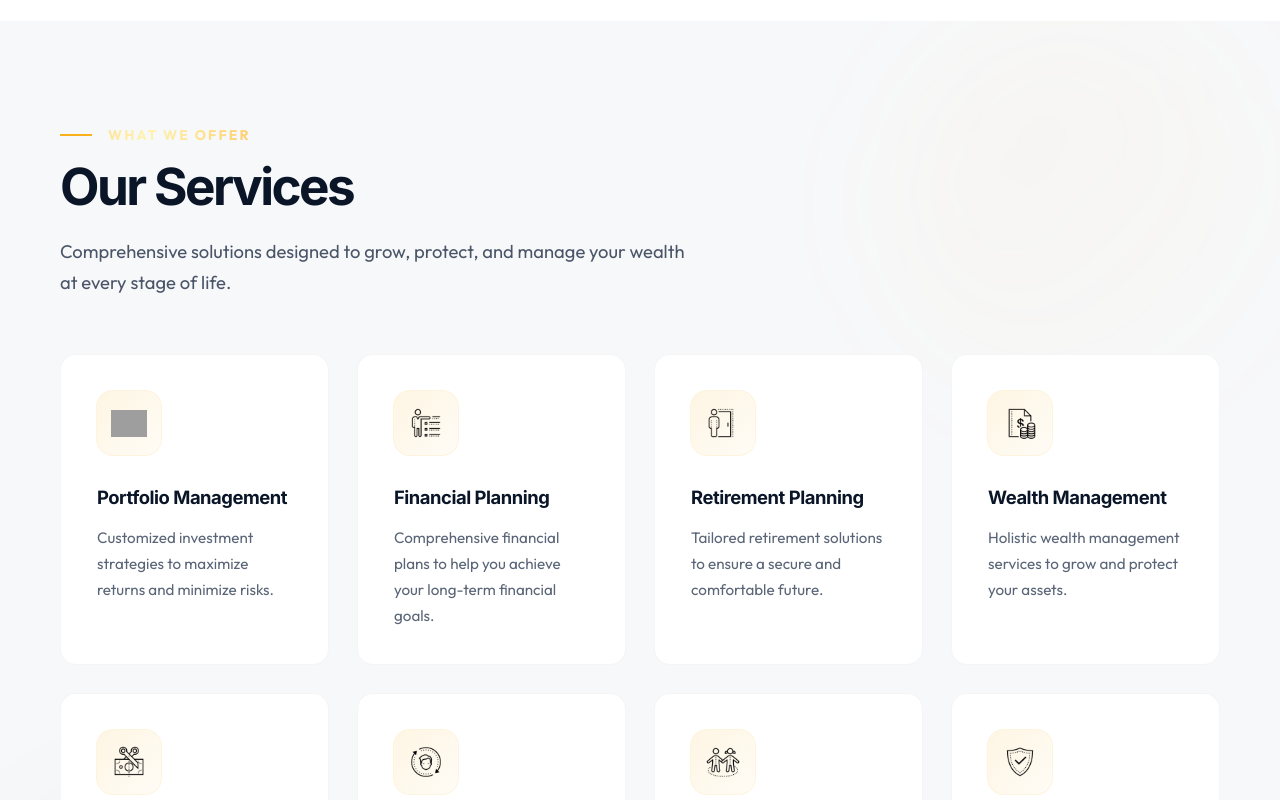
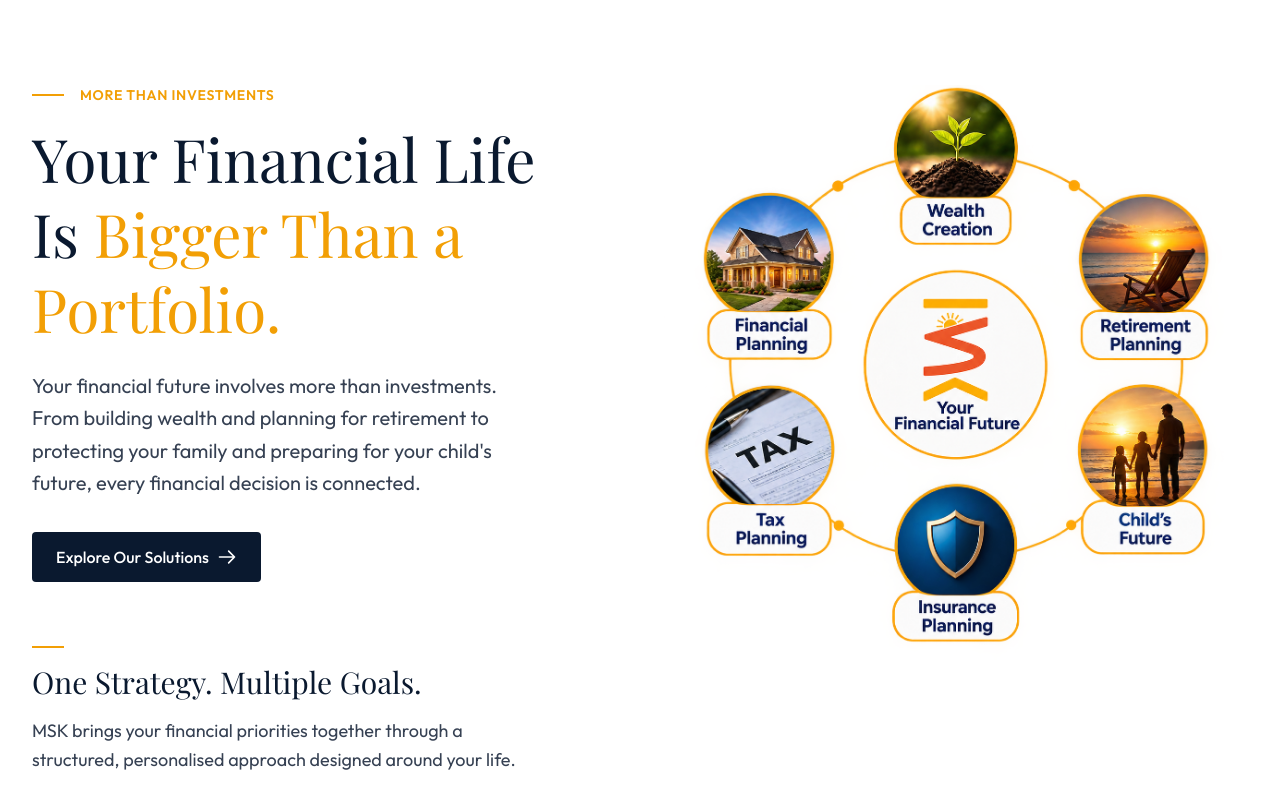
Before and after one commit to i-am-nazmul/msk-web, a Next.js app: page / in a window 1280 px wide. Shown: the part 960-1760 px from the top of the page. Built offline with nearby package versions, Linux system fonts and the light colour scheme; grey boxes are pictures that could not be loaded; a web font is replaced by a local one.

Commit message:
Update homepage to include Hero2 section and clean up other sections

```diff
--- a/app/page.tsx
+++ b/app/page.tsx
@@ -1,11 +1,6 @@
 import Navbar from '@/components/Navbar';
 import Hero from '@/components/Hero';
-import Services from '@/components/Services';
-import About from '@/components/About';
-import BusinessPrinciples from '@/components/BusinessPrinciples';
-import PhilosophyCarousel from '@/components/PhilosophyCarousel';
-import DigitalServices from '@/components/DigitalServices';
-import GetStarted from '@/components/GetStarted';
+import Hero2 from '@/components/Hero2';
 import Footer from '@/components/Footer';
 
 export default function Home() {
@@ -14,12 +9,7 @@ export default function Home() {
       <Navbar />
       <main>
         <Hero />
-        <Services />
-        <About />
-        <BusinessPrinciples />
-        <PhilosophyCarousel />
-        <DigitalServices />
-        <GetStarted />
+        <Hero2 />
       </main>
       <Footer />
     </>
--- /dev/null
+++ b/components/Hero2.tsx
@@ -0,0 +1,58 @@
+import Image from 'next/image';
+import Link from 'next/link';
+
+const Hero2 = () => {
+  return (
+    <section
+      className="w-full relative min-h-[800px] flex items-center bg-white overflow-hidden py-16"
+    >
+      <div className="max-w-7xl mx-auto px-4 sm:px-6 lg:px-8 w-full relative z-10 grid grid-cols-1 lg:grid-cols-2 gap-12 items-center">
+
+        {/* Left Content */}
+        <div className="flex flex-col space-y-8">
+          <div>
+            <div className="flex items-center space-x-4 mb-4">
+              <div className="w-8 h-[2px] bg-[#F29F05]"></div>
+              <span className="text-[#F29F05] font-semibold tracking-wider text-sm uppercase">More Than Investments</span>
+            </div>
+            <h1 className="text-4xl md:text-5xl lg:text-6xl font-serif text-[#0A192F] leading-tight mb-6">
+              Your Financial Life <br />
+              Is <span className="text-[#F29F05]">Bigger Than a Portfolio.</span>
+            </h1>
+            <p className="text-gray-700 text-lg md:text-xl max-w-lg mb-8 leading-relaxed">
+              Your financial future involves more than investments. From building wealth and planning for retirement to protecting your family and preparing for your child's future, every financial decision is connected.
+            </p>
+            <Link href="/solutions" className="inline-flex items-center px-6 py-3 bg-[#0A192F] text-white rounded font-medium hover:bg-[#0f2545] transition-colors w-fit">
+              Explore Our Solutions
+              <svg className="ml-2 w-5 h-5" fill="none" stroke="currentColor" viewBox="0 0 24 24" xmlns="http://www.w3.org/2000/svg"><path strokeLinecap="round" strokeLinejoin="round" strokeWidth={2} d="M14 5l7 7m0 0l-7 7m7-7H3" /></svg>
+            </Link>
+          </div>
+
+          <div className="pt-8">
+            <div className="w-8 h-[2px] bg-[#F29F05] mb-4"></div>
+            <h2 className="text-2xl md:text-3xl font-serif text-[#0A192F] mb-4">
+              One Strategy. Multiple Goals.
+            </h2>
+            <p className="text-gray-700 text-lg max-w-lg leading-relaxed">
+              MSK brings your financial priorities together through a structured, personalised approach designed around your life.
+            </p>
+          </div>
+        </div>
+
+        {/* Right Content - Graphic */}
+        <div className="relative w-full h-full flex items-center justify-center hidden md:block">
+          <Image
+            src="/hero_section_2.png"
+            alt="Financial Goals"
+            width={800}
+            height={800}
+            className="w-full h-auto object-contain"
+            priority
+          />
+        </div>
+      </div>
+    </section>
+  );
+};
+
+export default Hero2;
```
Also changed, not shown: public/hero_section_2.png (added).
